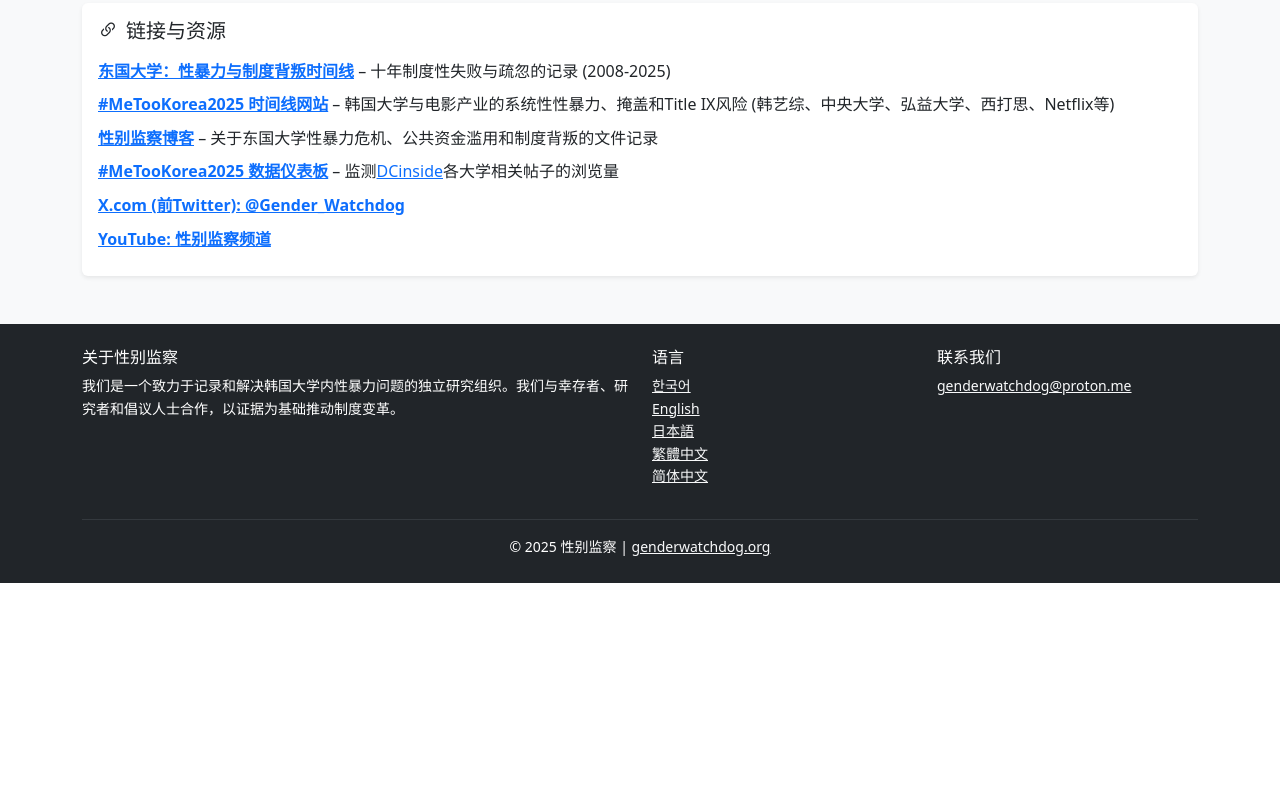
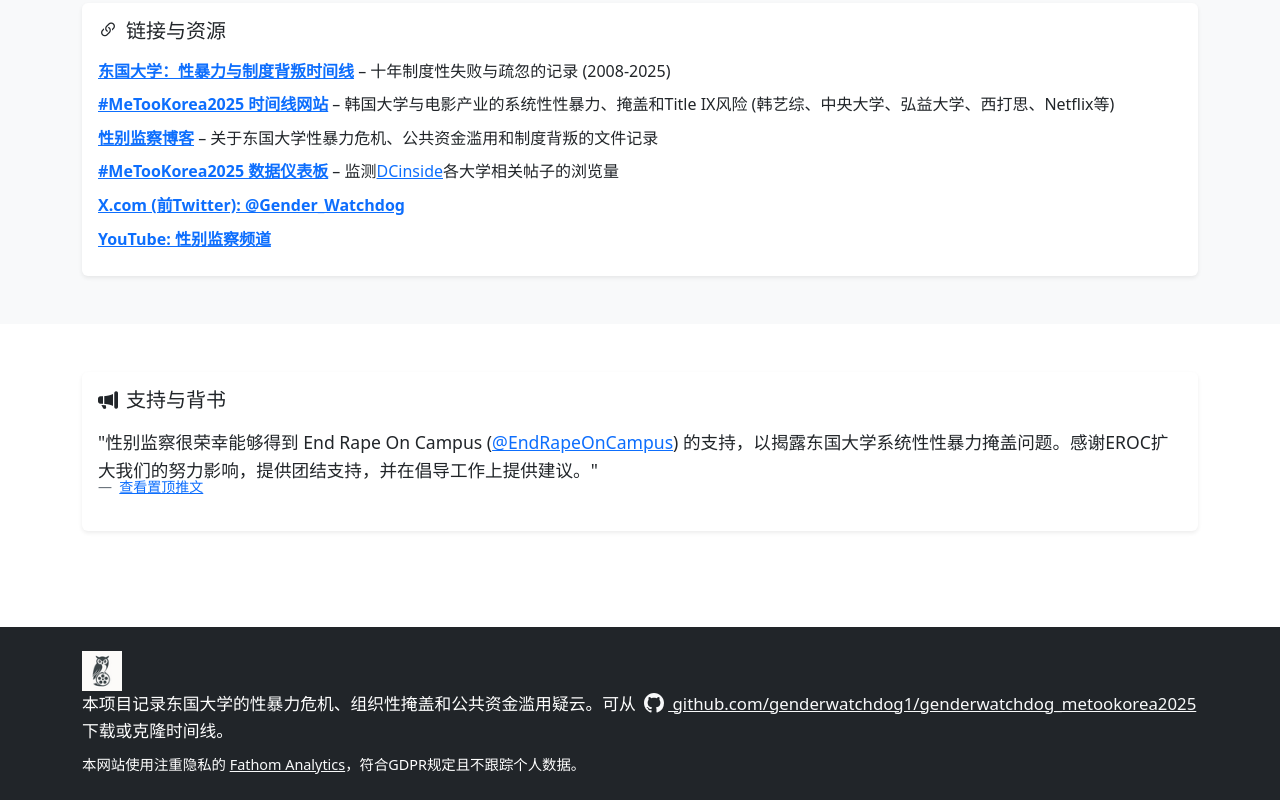
Before and after one commit to genderwatchdog1/genderwatchdog_metookorea2025, a plain HTML site: page index-zh-ch.html in a window 1280 px wide. Shown: the part 4195-4995 px from the top of the page. Before the commit the page ends 4778 px from the top, so only its background shows below. Drawn offline with nearby package versions, Linux system fonts and the light colour scheme.

Commit message:
Revise Support & Endorsements section in index.html, index-en.html, index-ja.html, index-zh-ch.html, and index-zh-tw.html to update the pinned tweet link from End Rape On Campus, reinforcing the project's commitment to addressing systemic sexual violence at Dongguk University. This update enhances the visibility of advocacy efforts and maintains accurate resource information across all language versions.

```diff
--- a/index-zh-ch.html
+++ b/index-zh-ch.html
@@ -557,38 +557,45 @@
         </div>
     </section>
 
-    <!-- 页脚区块 -->
-    <footer class="py-4 bg-dark text-white">
+    <!-- 支持与背书区块 -->
+    <section class="py-5" id="support">
         <div class="container">
-            <div class="row">
-                <div class="col-md-6 mb-3 mb-md-0">
-                    <h4 class="h6">关于性别监察</h4>
-                    <p class="small mb-0">我们是一个致力于记录和解决韩国大学内性暴力问题的独立研究组织。我们与幸存者、研究者和倡议人士合作，以证据为基础推动制度变革。</p>
-                </div>
-                <div class="col-md-3 mb-3 mb-md-0">
-                    <h4 class="h6">语言</h4>
-                    <ul class="list-unstyled small">
-                        <li><a href="index.html" class="link-light">한국어</a></li>
-                        <li><a href="index-en.html" class="link-light">English</a></li>
-                        <li><a href="index-ja.html" class="link-light">日本語</a></li>
-                        <li><a href="index-zh-tw.html" class="link-light">繁體中文</a></li>
-                        <li><a href="index-zh-ch.html" class="link-light">简体中文</a></li>
-                    </ul>
-                </div>
-                <div class="col-md-3">
-                    <h4 class="h6">联系我们</h4>
-                    <ul class="list-unstyled small">
-                        <li><a href="mailto:genderwatchdog@proton.me" class="link-light">genderwatchdog@proton.me</a></li>
-                    </ul>
+            <div class="card shadow-sm border-0">
+                <div class="card-body">
+                    <h3 class="h5 mb-3"><i class="bi bi-megaphone-fill me-2"></i>支持与背书</h3>
+                    <blockquote class="blockquote mb-2" style="font-size:1.1rem;">
+                        "性别监察很荣幸能够得到 End Rape On Campus (<a href='https://twitter.com/EndRapeOnCampus' target='_blank' rel='noopener'>@EndRapeOnCampus</a>) 的支持，以揭露东国大学系统性性暴力掩盖问题。感谢EROC扩大我们的努力影响，提供团结支持，并在倡导工作上提供建议。"
+                    </blockquote>
+                    <footer class="blockquote-footer">
+                        <a href="https://x.com/Gender_Watchdog/status/1925045382155010182" target="_blank" rel="noopener">
+                            查看置顶推文
+                        </a>
+                    </footer>
                 </div>
             </div>
-            <hr class="my-3 border-secondary">
-            <div class="row">
-                <div class="col-12">
-                    <p class="small text-center mb-0">
-                        &copy; 2025 性别监察 | <a href="https://genderwatchdog.org/" class="link-light">genderwatchdog.org</a>
-                    </p>
-                </div>
+        </div>
+    </section>
+
+    <!-- 页脚区块 -->
+    <footer class="bg-dark text-white py-4 mt-5">
+        <div class="container d-flex align-items-center justify-content-center justify-content-md-between flex-wrap">
+            <div class="footer-logo me-3 mb-3 mb-md-0">
+                <img src="imgs/favicons/gender_watchdog_favicon_48x48.png" alt="性别监察 标志" class="img-fluid" style="max-width:40px; height:auto;">
+            </div>
+            <div class="flex-grow-1 text-center text-md-start">
+                <span style="font-size:1.05rem;">
+                    本项目记录东国大学的性暴力危机、组织性掩盖和公共资金滥用疑云。可从
+                    <a href="https://github.com/genderwatchdog1/genderwatchdog_metookorea2025" class="text-light ms-1" target="_blank" style="text-decoration:underline;">
+                        <svg xmlns="http://www.w3.org/2000/svg" width="20" height="20" fill="currentColor" class="bi bi-github mb-1 me-1" viewBox="0 0 16 16" style="vertical-align:middle;">
+                            <path d="M8 0C3.58 0 0 3.58 0 8c0 3.54 2.29 6.53 5.47 7.59.4.07.55-.17.55-.38 0-.19-.01-.82-.01-1.49-2.01.37-2.53-.49-2.69-.94-.09-.23-.48-.94-.82-1.13-.28-.15-.68-.52-.01-.53.63-.01 1.08.58 1.23.82.72 1.21 1.87.87 2.33.66.07-.52.28-.87.51-1.07-1.78-.2-3.64-.89-3.64-3.95 0-.87.31-1.59.82-2.15-.08-.2-.36-1.02.08-2.12 0 0 .67-.21 2.2.82.64-.18 1.32-.27 2-.27.68 0 1.36.09 2 .27 1.53-1.04 2.2-.82 2.2-.82.44 1.1.16 1.92.08 2.12.51.56.82 1.27.82 2.15 0 3.07-1.87 3.75-3.65 3.95.29.25.54.73.54 1.48 0 1.07-.01 1.93-.01 2.2 0 .21.15.46.55.38A8.012 8.012 0 0 0 16 8c0-4.42-3.58-8-8-8z" />
+                        </svg>
+                        github.com/genderwatchdog1/genderwatchdog_metookorea2025
+                    </a>
+                    下载或克隆时间线。
+                </span>
+                <p class="mt-2 mb-0" style="font-size:0.9rem;">
+                    本网站使用注重隐私的 <a href="https://usefathom.com/ref/UKSUATNV" class="text-light" style="text-decoration:underline;" target="_blank">Fathom Analytics</a>，符合GDPR规定且不跟踪个人数据。
+                </p>
             </div>
         </div>
     </footer>
```
Also changed, not shown: index-en.html (+22 -22 lines), index-ja.html (+36 -36 lines), index-zh-tw.html (+1 -1 lines), index.html (+20 -18 lines), robots.txt, 1 other file.
